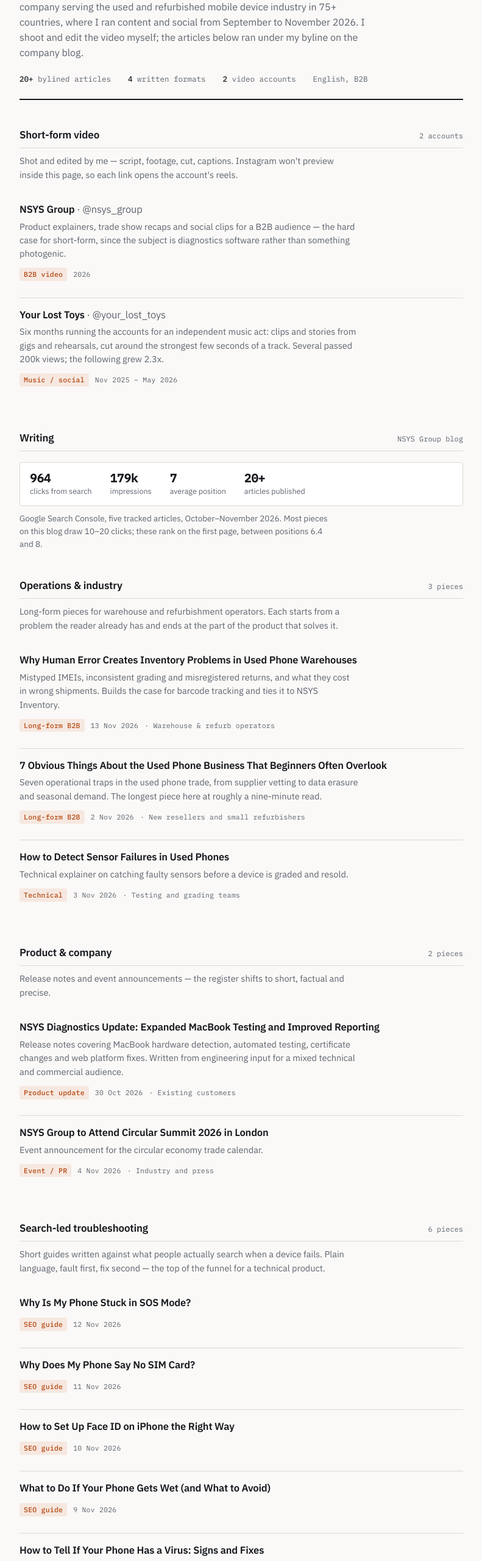
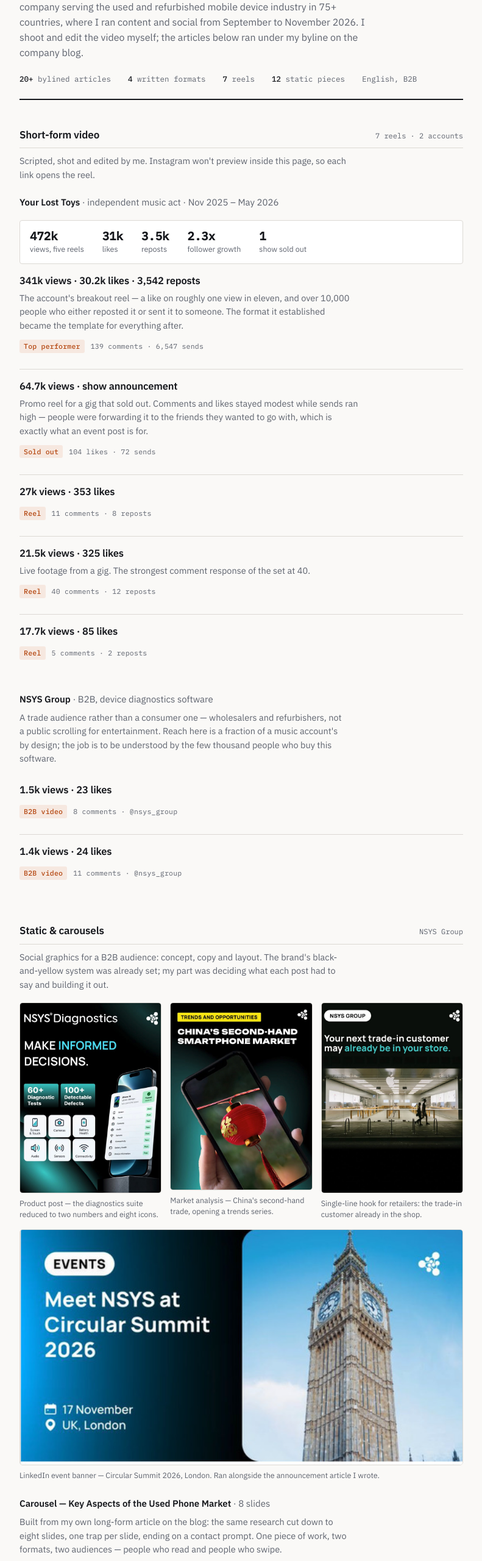
Before and after one commit to kuzh-olga/portfolio, a plain HTML site: page index.html in a window 1280 px wide. Shown: the part 180-2740 px from the top of the page at 61% size, without its empty margins (244-1035 px from the left). Drawn offline with Linux system fonts and the light colour scheme.

Commit message:
Update index.html

```diff
--- a/index.html
+++ b/index.html
@@ -185,6 +185,36 @@
   .stat span { font-size: 12.5px; color: var(--muted); }
   .results-note { font-size: 13.5px; color: var(--muted); margin: 10px 0 0; max-width: 64ch; }
 
+  .grid {
+    display: grid;
+    grid-template-columns: repeat(auto-fill, minmax(190px, 1fr));
+    gap: 14px;
+    margin-top: 16px;
+  }
+  .card { display: block; text-decoration: none; color: inherit; min-width: 0; }
+  .card img {
+    width: 100%;
+    display: block;
+    border-radius: 5px;
+    border: 1px solid var(--line);
+  }
+  .cap { font-size: 12.5px; color: var(--muted); margin: 7px 0 0; line-height: 1.45; }
+  .card:hover .cap { color: var(--accent); }
+  .card:focus-visible { outline: 2px solid var(--accent); outline-offset: 3px; }
+  .strip {
+    display: flex;
+    gap: 12px;
+    overflow-x: auto;
+    padding: 14px 0 10px;
+  }
+  .strip img {
+    height: 240px;
+    width: auto;
+    flex: 0 0 auto;
+    border-radius: 5px;
+    border: 1px solid var(--line);
+  }
+
   footer {
     margin-top: 48px;
     padding-top: 18px;
@@ -212,7 +242,8 @@
     <div class="facts">
       <span><b>20+</b> bylined articles</span>
       <span><b>4</b> written formats</span>
-      <span><b>2</b> video accounts</span>
+      <span><b>7</b> reels</span>
+      <span><b>12</b> static pieces</span>
       <span>English, B2B</span>
     </div>
   </header>
@@ -220,21 +251,98 @@
   <section>
     <div class="sec-head">
       <h2>Short-form video</h2>
-      <span class="count">2 accounts</span>
+      <span class="count">7 reels · 2 accounts</span>
     </div>
-    <p class="sec-note">Shot and edited by me — script, footage, cut, captions. Instagram won't preview inside this page, so each link opens the account's reels.</p>
+    <p class="sec-note">Scripted, shot and edited by me. Instagram won't preview inside this page, so each link opens the reel.</p>
+
+    <h3 style="font-size:15px;margin:22px 0 0;font-weight:600">Your Lost Toys <span style="font-weight:400;color:var(--muted)">· independent music act · Nov 2025 – May 2026</span></h3>
+    <div class="results">
+      <div class="stat"><b>472k</b><span>views, five reels</span></div>
+      <div class="stat"><b>31k</b><span>likes</span></div>
+      <div class="stat"><b>3.5k</b><span>reposts</span></div>
+      <div class="stat"><b>2.3x</b><span>follower growth</span></div>
+      <div class="stat"><b>1</b><span>show sold out</span></div>
+    </div>
     <ol>
-      <li><a class="item" href="https://www.instagram.com/nsys_group/reels/">
-        <p class="title">NSYS Group <span style="font-weight:400;color:var(--muted)">· @nsys_group</span></p>
-        <p class="desc">Product explainers, trade show recaps and social clips for a B2B audience — the hard case for short-form, since the subject is diagnostics software rather than something photogenic.</p>
-        <p class="meta"><span class="tag">B2B video</span> 2026</p>
+      <li><a class="item" href="https://www.instagram.com/reel/DYuqEUYDRZJ/">
+        <p class="title">341k views · 30.2k likes · 3,542 reposts</p>
+        <p class="desc">The account's breakout reel — a like on roughly one view in eleven, and over 10,000 people who either reposted it or sent it to someone. The format it established became the template for everything after.</p>
+        <p class="meta"><span class="tag">Top performer</span> 139 comments · 6,547 sends</p>
       </a></li>
-      <li><a class="item" href="https://www.instagram.com/your_lost_toys/reels/">
-        <p class="title">Your Lost Toys <span style="font-weight:400;color:var(--muted)">· @your_lost_toys</span></p>
-        <p class="desc">Six months running the accounts for an independent music act: clips and stories from gigs and rehearsals, cut around the strongest few seconds of a track. Several passed 200k views; the following grew 2.3x.</p>
-        <p class="meta"><span class="tag">Music / social</span> Nov 2025 – May 2026</p>
+      <li><a class="item" href="https://www.instagram.com/reel/DZMz8_0CJC3/">
+        <p class="title">64.7k views · show announcement</p>
+        <p class="desc">Promo reel for a gig that sold out. Comments and likes stayed modest while sends ran high — people were forwarding it to the friends they wanted to go with, which is exactly what an event post is for.</p>
+        <p class="meta"><span class="tag">Sold out</span> 104 likes · 72 sends</p>
+      </a></li>
+      <li><a class="item" href="https://www.instagram.com/reel/DXg1G2hgnoJ/">
+        <p class="title">27k views · 353 likes</p>
+        <p class="meta"><span class="tag">Reel</span> 11 comments · 8 reposts</p>
+      </a></li>
+      <li><a class="item" href="https://www.instagram.com/reel/DXMQ4fuDmwU/">
+        <p class="title">21.5k views · 325 likes</p>
+        <p class="desc">Live footage from a gig. The strongest comment response of the set at 40.</p>
+        <p class="meta"><span class="tag">Reel</span> 40 comments · 12 reposts</p>
+      </a></li>
+      <li><a class="item" href="https://www.instagram.com/reel/DXX97ihmC8k/">
+        <p class="title">17.7k views · 85 likes</p>
+        <p class="meta"><span class="tag">Reel</span> 5 comments · 2 reposts</p>
       </a></li>
     </ol>
+
+    <h3 style="font-size:15px;margin:26px 0 0;font-weight:600">NSYS Group <span style="font-weight:400;color:var(--muted)">· B2B, device diagnostics software</span></h3>
+    <p class="sec-note" style="margin:8px 0 12px">A trade audience rather than a consumer one — wholesalers and refurbishers, not a public scrolling for entertainment. Reach here is a fraction of a music account's by design; the job is to be understood by the few thousand people who buy this software.</p>
+    <ol>
+      <li><a class="item" href="https://www.instagram.com/reel/De13QG2s-CM/">
+        <p class="title">1.5k views · 23 likes</p>
+        <p class="meta"><span class="tag">B2B video</span> 8 comments · @nsys_group</p>
+      </a></li>
+      <li><a class="item" href="https://www.instagram.com/reel/DfHkGTKMTh-/">
+        <p class="title">1.4k views · 24 likes</p>
+        <p class="meta"><span class="tag">B2B video</span> 11 comments · @nsys_group</p>
+      </a></li>
+    </ol>
+  </section>
+
+  <section>
+    <div class="sec-head">
+      <h2>Static &amp; carousels</h2>
+      <span class="count">NSYS Group</span>
+    </div>
+    <p class="sec-note">Social graphics for a B2B audience: concept, copy and layout. The brand's black-and-yellow system was already set; my part was deciding what each post had to say and building it out.</p>
+
+    <div class="grid">
+      <a class="card" href="https://www.instagram.com/p/DerTrTRDKoj/">
+        <img src="assets/01_diagnostics.jpg" alt="NSYS Diagnostics product post" loading="lazy">
+        <p class="cap">Product post — the diagnostics suite reduced to two numbers and eight icons.</p>
+      </a>
+      <a class="card" href="https://www.instagram.com/p/DfWsLpbsYpN/">
+        <img src="assets/02_china.jpg" alt="China second-hand smartphone market post" loading="lazy">
+        <p class="cap">Market analysis — China's second-hand trade, opening a trends series.</p>
+      </a>
+      <a class="card" href="https://www.instagram.com/p/DeCYy5NDFHK/">
+        <img src="assets/03_tradein.jpg" alt="Trade-in customer post" loading="lazy">
+        <p class="cap">Single-line hook for retailers: the trade-in customer already in the shop.</p>
+      </a>
+    </div>
+
+    <a class="card wide" href="https://lnkd.in/p/dF9Ycwnj" style="display:block;margin-top:16px">
+      <img src="assets/04_summit.jpg" alt="Circular Summit 2026 event banner" loading="lazy">
+      <p class="cap">LinkedIn event banner — Circular Summit 2026, London. Ran alongside the announcement article I wrote.</p>
+    </a>
+
+    <h3 style="font-size:15px;margin:26px 0 0;font-weight:600">Carousel — Key Aspects of the Used Phone Market <span style="font-weight:400;color:var(--muted)">· 8 slides</span></h3>
+    <p class="sec-note" style="margin:8px 0 0">Built from my own long-form article on the blog: the same research cut down to eight slides, one trap per slide, ending on a contact prompt. One piece of work, two formats, two audiences — people who read and people who swipe.</p>
+    <div class="strip">
+      <img src="assets/c1_cover.jpg" alt="Carousel slide: Cover" loading="lazy">
+      <img src="assets/c2_manual.jpg" alt="Carousel slide: Manual testing" loading="lazy">
+      <img src="assets/c3_suppliers.jpg" alt="Carousel slide: Suppliers" loading="lazy">
+      <img src="assets/c4_inventory.jpg" alt="Carousel slide: Inventory & trust" loading="lazy">
+      <img src="assets/c5_seasonality.jpg" alt="Carousel slide: Seasonality" loading="lazy">
+      <img src="assets/c6_erasure.jpg" alt="Carousel slide: Data erasure" loading="lazy">
+      <img src="assets/c7_networking.jpg" alt="Carousel slide: Networking" loading="lazy">
+      <img src="assets/c8_cta.jpg" alt="Carousel slide: Close" loading="lazy">
+    </div>
+    <p class="cap" style="margin-top:4px"><a href="https://www.instagram.com/p/DfR2HzgjMeG/" style="color:var(--accent)">Open the carousel on Instagram →</a></p>
   </section>
 
   <div class="sec-head" style="margin-top:44px">
```
